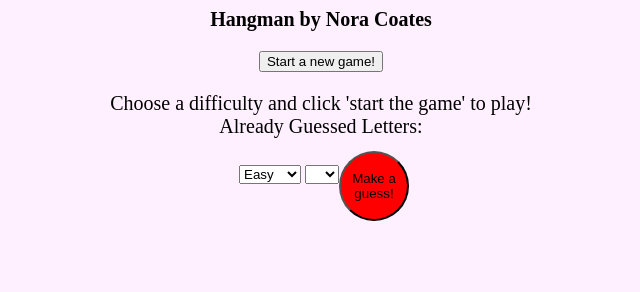
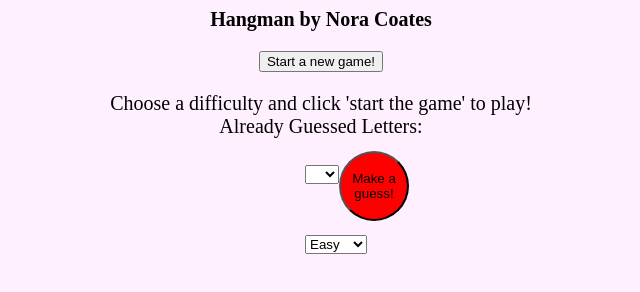
Before and after one commit to NoraWC/Hangman, a plain HTML site: page index.html in a window 1280 px wide. Shown: the top 292 px of the page, without its empty margins (319-959 px from the left). Drawn offline with Linux system fonts and the light colour scheme.

Commit message:
Update hangman.css

```diff
--- a/hangman.css
+++ b/hangman.css
@@ -39,3 +39,9 @@ body {
 #list {
     padding-right: -20%;
 }
+
+#diff_list {
+    padding-right: -20%;
+    position: absolute;
+    margin-top: 70px;
+}
```
